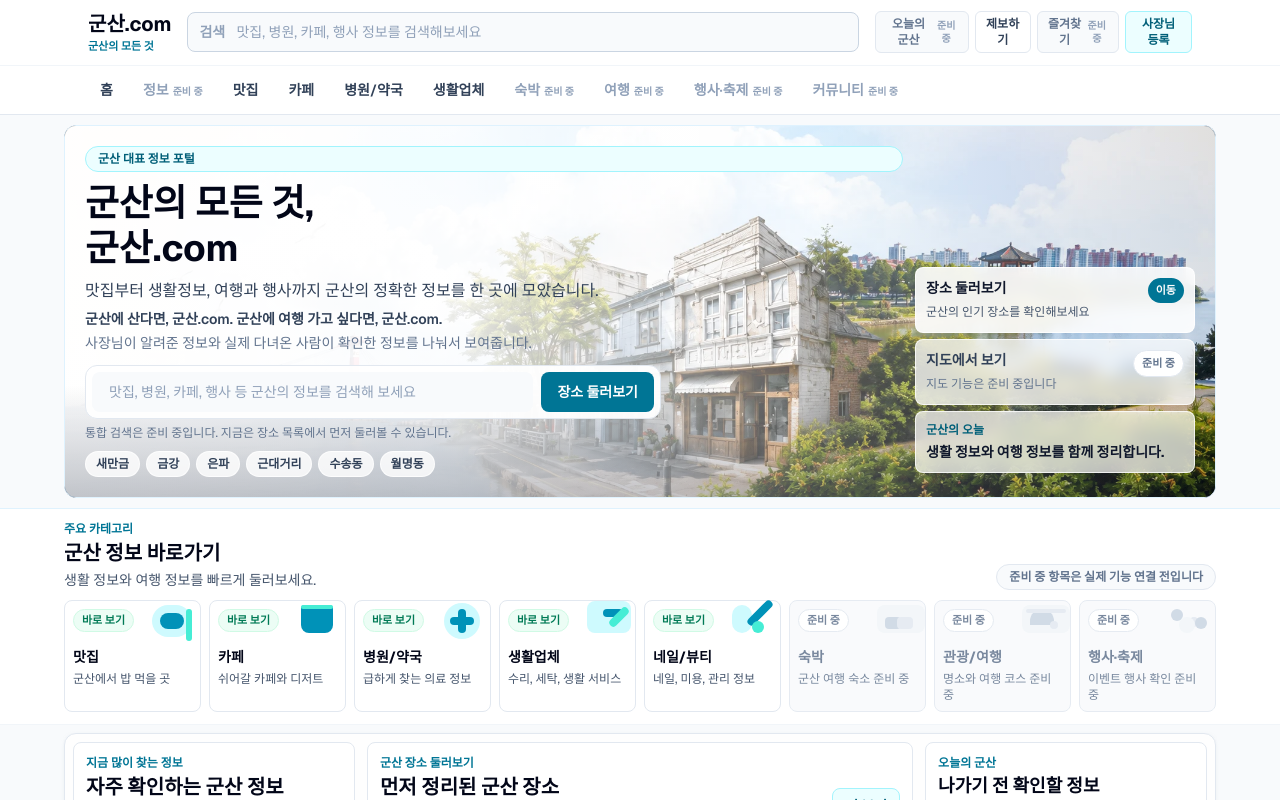
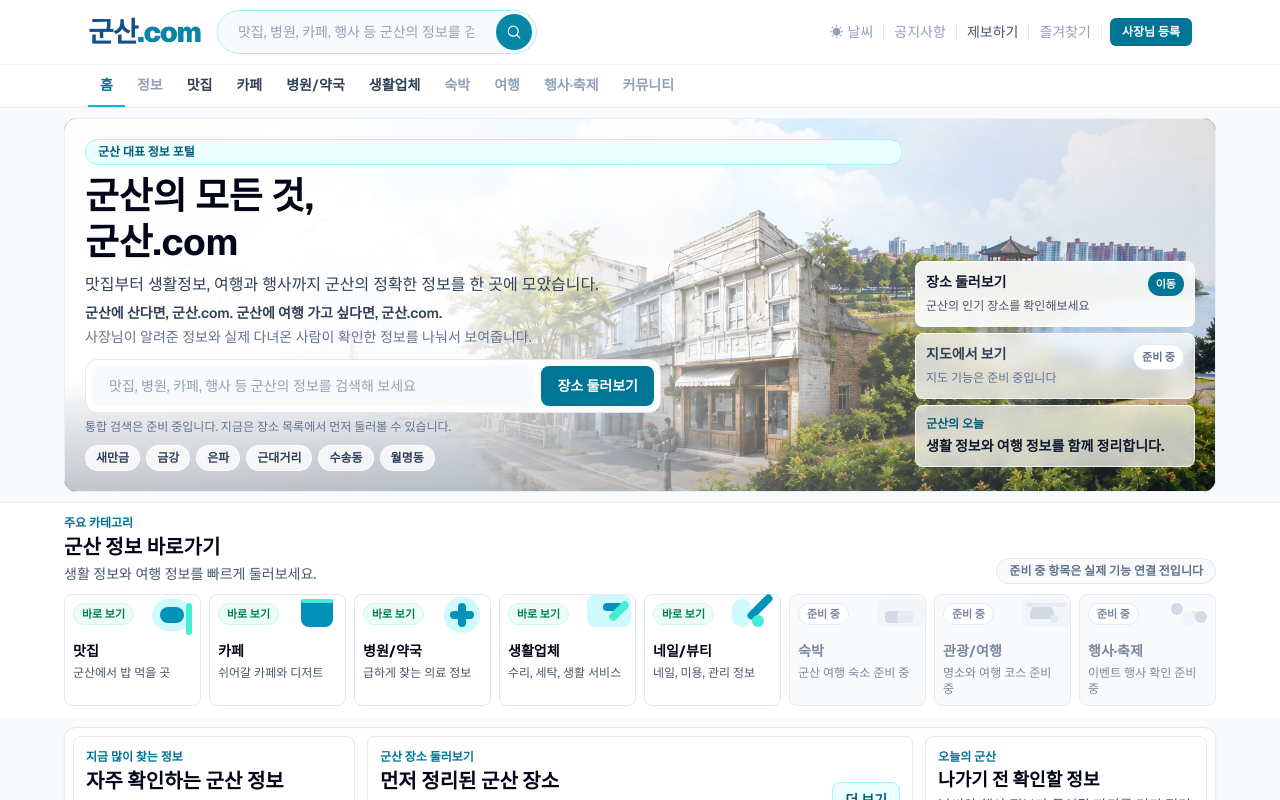
Before and after one commit to Aprasaks/gunsan-com, a Next.js app: page / in a window 1280 px wide. Shown: the top 800 px of the page. Built offline with nearby package versions, Linux system fonts and the light colour scheme.

Commit message:
헤더 레이아웃 및 검색창 레퍼런스 기반 개선 #28

```diff
--- a/components/Header.tsx
+++ b/components/Header.tsx
@@ -1,13 +1,6 @@
 import Link from "next/link";
 
-const utilityLinks = [
-  { label: "오늘의 군산", status: "준비 중", active: false },
-  { label: "제보하기", href: "/submit", active: true },
-  { label: "즐겨찾기", status: "준비 중", active: false },
-  { label: "사장님 등록", href: "/owners", active: true },
-] as const;
-
-const portalLinks = [
+const categoryLinks = [
   { label: "홈", href: "/", active: true },
   { label: "정보", active: false },
   { label: "맛집", href: "/places", active: true },
@@ -20,101 +13,160 @@ const portalLinks = [
   { label: "커뮤니티", active: false },
 ] as const;
 
+function SearchBar({ id }: { id: string }) {
+  return (
+    <div className="flex h-11 items-center rounded-full border border-cyan-200 bg-slate-50 pr-1 transition focus-within:border-cyan-400 focus-within:bg-white focus-within:ring-2 focus-within:ring-cyan-100">
+      <label htmlFor={id} className="sr-only">
+        군산 정보 검색
+      </label>
+      <input
+        id={id}
+        type="search"
+        placeholder="맛집, 병원, 카페, 행사 등 군산의 정보를 검색해 보세요"
+        readOnly
+        className="h-full flex-1 rounded-full bg-transparent pl-5 pr-2 text-sm text-slate-950 outline-none placeholder:text-slate-400"
+      />
+      <button
+        type="button"
+        aria-label="검색"
+        className="flex h-9 w-9 shrink-0 items-center justify-center rounded-full bg-[#0786a5] text-white transition hover:bg-[#0f4f8a]"
+      >
+        <svg
+          xmlns="http://www.w3.org/2000/svg"
+          viewBox="0 0 20 20"
+          fill="currentColor"
+          className="h-4 w-4"
+          aria-hidden="true"
+        >
+          <path
+            fillRule="evenodd"
+            d="M9 3.5a5.5 5.5 0 1 0 0 11 5.5 5.5 0 0 0 0-11ZM2 9a7 7 0 1 1 12.452 4.391l3.328 3.329a.75.75 0 1 1-1.06 1.06l-3.329-3.328A7 7 0 0 1 2 9Z"
+            clipRule="evenodd"
+          />
+        </svg>
+      </button>
+    </div>
+  );
+}
+
 export default function Header() {
   return (
     <header className="border-b border-slate-200 bg-white">
+      {/* ── 1단: 로고 + 검색 + 유틸 ── */}
       <div className="border-b border-slate-100">
-        <div className="mx-auto flex w-full max-w-6xl flex-col gap-2 px-4 py-2.5 sm:px-6 lg:flex-row lg:items-center lg:gap-4">
-          <Link
-            href="/"
-            className="shrink-0"
-            aria-label="군산.com 홈"
+        <div className="mx-auto w-full max-w-6xl px-4 sm:px-6">
+          <div className="flex items-center gap-4 py-2.5">
+            {/* 로고 */}
+            <Link href="/" className="shrink-0" aria-label="군산.com 홈">
+              <span
+                className="block text-[1.625rem] font-black leading-none tracking-[-0.04em] sm:text-[1.75rem]"
+                style={{ fontWeight: 900 }}
               >
-            <span className="block text-xl font-bold tracking-normal text-slate-950">
-              군산.com
-            </span>
-            <span className="block text-[11px] font-semibold text-cyan-700">
-              군산의 모든 것
+                <span className="text-[#0f4f8a]">군산</span>
+                <span className="text-[#0786a5]">.com</span>
               </span>
             </Link>
 
-          <div className="relative w-full min-w-0 lg:max-w-2xl">
-            <label htmlFor="site-search" className="sr-only">
-              군산 생활 정보 검색
-            </label>
-            <span
-              className="pointer-events-none absolute left-3 top-1/2 -translate-y-1/2 text-sm font-bold text-slate-400"
-              aria-hidden="true"
-            >
-              검색
-            </span>
-            <input
-              id="site-search"
-              type="search"
-              placeholder="맛집, 병원, 카페, 행사 정보를 검색해보세요"
-              readOnly
-              className="h-10 w-full rounded-lg border border-slate-300 bg-slate-50 pl-12 pr-4 text-sm text-slate-950 outline-none transition placeholder:text-slate-400 focus:border-cyan-600 focus:bg-white focus:ring-4 focus:ring-cyan-100"
-            />
+            {/* 검색창 (데스크탑) */}
+            <div className="hidden lg:block lg:w-80">
+              <SearchBar id="site-search" />
             </div>
 
+            {/* 유틸 메뉴 */}
             <nav
-            className="grid grid-cols-2 gap-1.5 text-xs font-semibold text-slate-600 sm:grid-cols-4 lg:ml-auto lg:flex lg:w-auto lg:flex-nowrap lg:items-center"
+              className="ml-auto flex shrink-0 items-center text-sm"
               aria-label="유틸 메뉴"
             >
-            {utilityLinks.map((link) =>
-              link.active ? (
+              {/* 날씨 — 준비 중 */}
+              <span className="hidden items-center gap-1 px-2.5 py-1 text-slate-400 lg:flex">
+                <span aria-hidden="true">☀</span>
+                <span>날씨</span>
+              </span>
+              <span
+                className="hidden h-3.5 w-px bg-slate-200 lg:block"
+                aria-hidden="true"
+              />
+
+              {/* 공지사항 — 준비 중 */}
+              <span className="hidden px-2.5 py-1 text-slate-400 lg:block">
+                공지사항
+              </span>
+              <span
+                className="hidden h-3.5 w-px bg-slate-200 lg:block"
+                aria-hidden="true"
+              />
+
+              {/* 제보하기 */}
+              <Link
+                href="/submit"
+                className="hidden px-2.5 py-1 text-slate-600 transition hover:text-slate-950 lg:block"
+              >
+                제보하기
+              </Link>
+              <span
+                className="hidden h-3.5 w-px bg-slate-200 lg:block"
+                aria-hidden="true"
+              />
+
+              {/* 즐겨찾기 — 준비 중 */}
+              <span className="hidden px-2.5 py-1 text-slate-400 lg:block">
+                즐겨찾기
+              </span>
+              <span
+                className="hidden h-3.5 w-px bg-slate-200 lg:block"
+                aria-hidden="true"
+              />
+
+              {/* 사장님 등록 — CTA, 항상 노출 */}
+              <Link
+                href="/owners"
+                className="ml-2 rounded-md bg-cyan-700 px-3 py-1.5 text-xs font-semibold text-white transition hover:bg-cyan-800"
+              >
+                사장님 등록
+              </Link>
+            </nav>
+          </div>
+
+          {/* 검색창 (모바일) */}
+          <div className="pb-2.5 lg:hidden">
+            <SearchBar id="site-search-mobile" />
+          </div>
+        </div>
+      </div>
+
+      {/* ── 2단: 카테고리 네비 ── */}
+      <div className="mx-auto w-full max-w-6xl px-4 sm:px-6">
+        <nav
+          className="flex overflow-x-auto"
+          aria-label="군산 정보 카테고리"
+        >
+          {categoryLinks.map((link) => {
+            if ("href" in link) {
+              const isHome = link.label === "홈";
+              return (
                 <Link
                   key={link.label}
                   href={link.href}
                   className={[
-                    "inline-flex min-h-8 items-center justify-center rounded-md border px-2.5 py-1 text-center transition",
-                    link.label === "사장님 등록"
-                      ? "border-cyan-200 bg-cyan-50 text-cyan-800 hover:border-cyan-300 hover:bg-cyan-100"
-                      : "border-slate-200 bg-white text-slate-700 hover:bg-slate-50 hover:text-slate-950",
+                    "shrink-0 px-3 py-2.5 text-sm font-semibold transition",
+                    isHome
+                      ? "border-b-2 border-cyan-500 text-cyan-700"
+                      : "text-slate-700 hover:text-cyan-700",
                   ].join(" ")}
                 >
                   {link.label}
                 </Link>
-              ) : (
+              );
+            }
+            return (
               <span
                 key={link.label}
-                  className="inline-flex min-h-8 items-center justify-center rounded-md border border-slate-200 bg-slate-50 px-2.5 py-1 text-center text-slate-500"
+                className="shrink-0 px-3 py-2.5 text-sm font-semibold text-slate-400"
               >
                 {link.label}
-                  <span className="ml-1 text-[10px] text-slate-400">
-                    {link.status}
               </span>
-                </span>
-              ),
-            )}
-          </nav>
-        </div>
-      </div>
-
-      <div className="mx-auto w-full max-w-6xl px-4 sm:px-6">
-        <nav
-          className="flex gap-1.5 overflow-x-auto py-2 text-sm"
-          aria-label="군산 정보 카테고리"
-        >
-          {portalLinks.map((link) =>
-            link.active ? (
-              <Link
-                key={link.label}
-                href={link.href}
-                className="shrink-0 rounded-md px-3 py-1.5 font-semibold text-slate-700 transition hover:bg-cyan-50 hover:text-cyan-800"
-              >
-                {link.label}
-              </Link>
-            ) : (
-              <span
-                key={link.label}
-                className="shrink-0 rounded-md px-3 py-1.5 font-semibold text-slate-400"
-              >
-                {link.label}
-                <span className="ml-1 text-[10px]">준비 중</span>
-              </span>
-            ),
-          )}
+            );
+          })}
         </nav>
       </div>
     </header>
```
Lines whose indentation alone changed are shown as unchanged.
